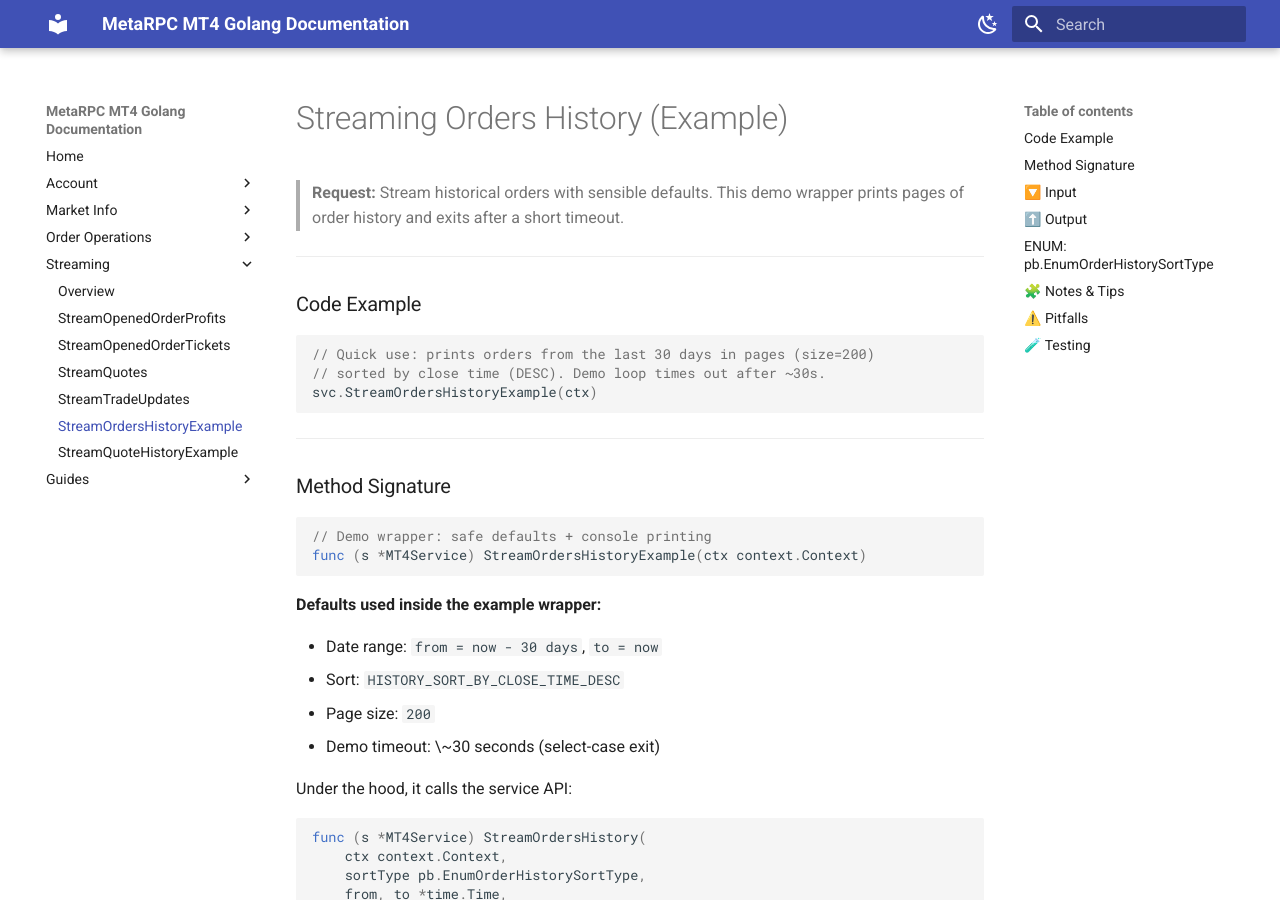
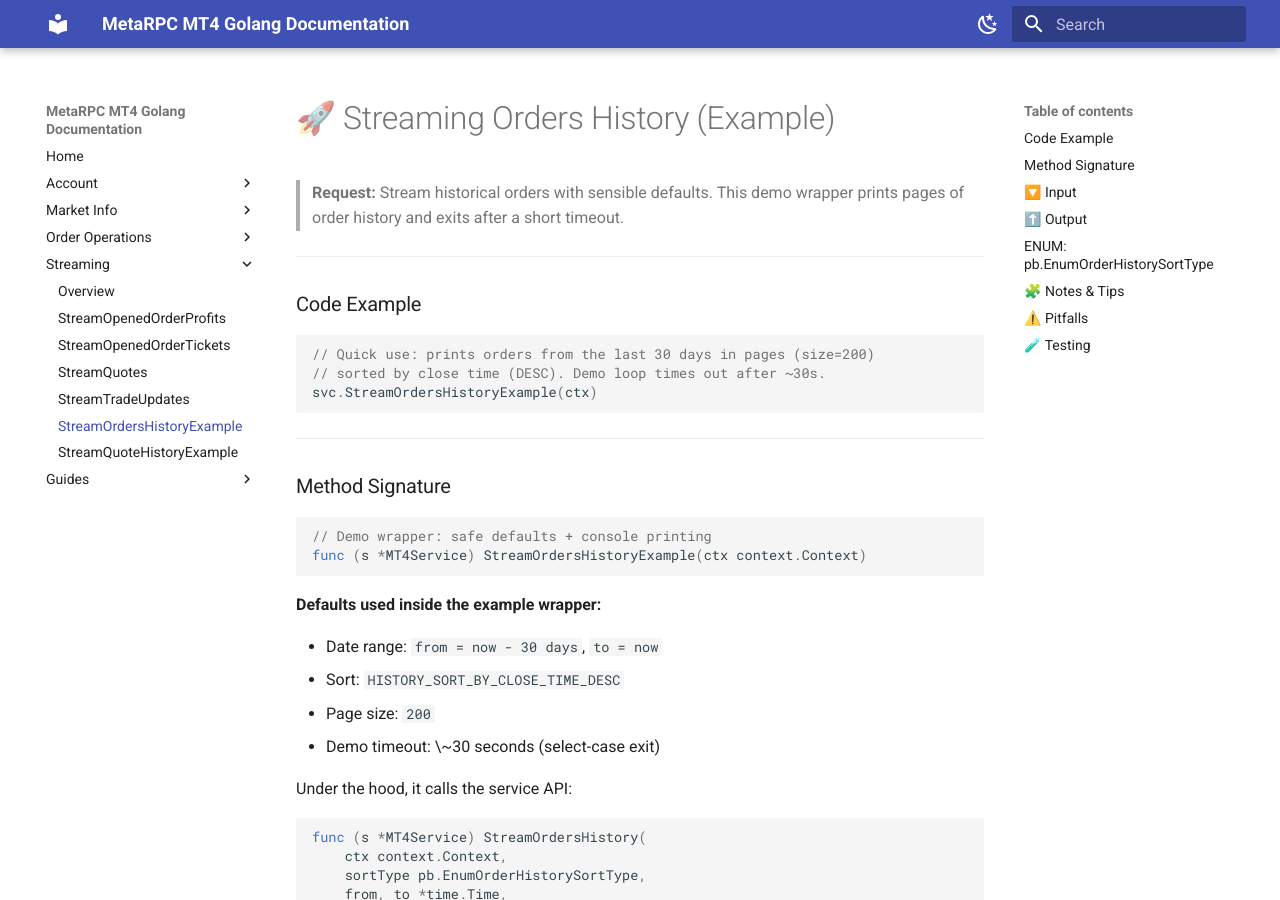
Before and after one commit to MetaRPC/GoMT4, an MkDocs documentation site: the page built from docs/Streaming/StreamOrdersHistoryExample.md, in a window 1280 px wide and 900 px high. Built offline with MkDocs 1.6.1 and Material for MkDocs 9.7.7, drawn with Linux system fonts in a browser that asks for light colours.

```diff
--- a/docs/Streaming/StreamOrdersHistoryExample.md
+++ b/docs/Streaming/StreamOrdersHistoryExample.md
@@ -1,4 +1,4 @@
-# Streaming Orders History (Example)
+# 🚀 Streaming Orders History (Example)
 
 > **Request:** Stream historical orders with sensible defaults.
 > This demo wrapper prints pages of order history and exits after a short timeout.
```
